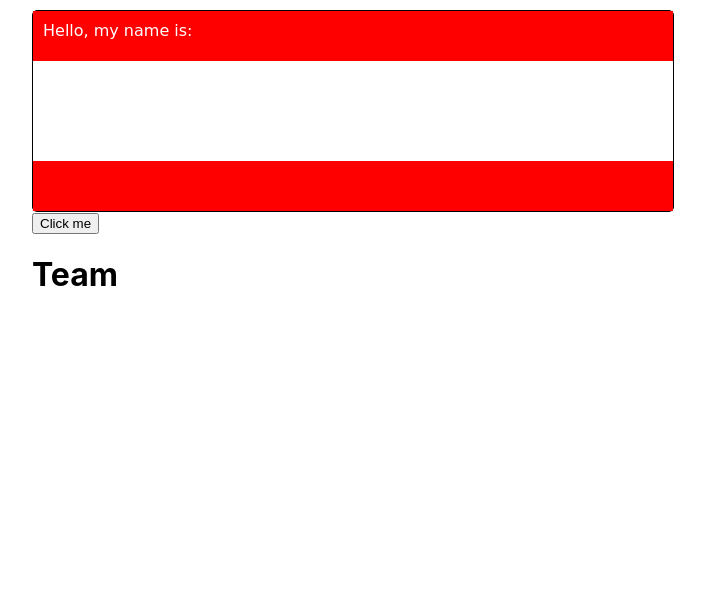
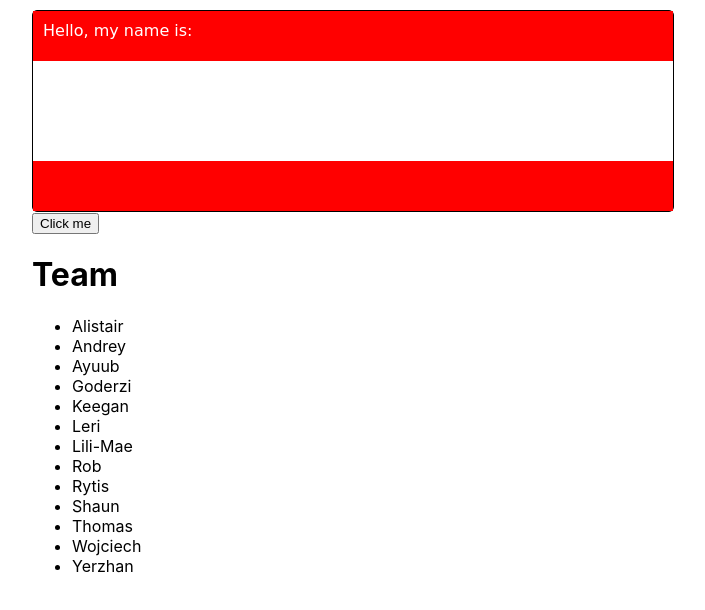
Before and after one commit to s-munsey/standup-randomiser, a React (Create React App) app: page / in a window 1280 px wide. Shown: the top 610 px of the page, without its empty margins (288-993 px from the left). Built offline with nearby package versions, Linux system fonts and the light colour scheme.

Commit message:
show team

```diff
--- a/src/App.js
+++ b/src/App.js
@@ -3,34 +3,50 @@ import "./App.css";
 import NameBadge from "./components/NameBadge";
 
 const team = [
-  "AP",
-  "AG",
-  "AD",
-  "GJ",
-  "KT",
-  "LB",
-  "LE",
-  "RL",
-  "RD",
-  "SM",
-  "TB",
-  "WD",
-  "YS",
+  "Alistair",
+  "Andrey",
+  "Ayuub",
+  "Goderzi",
+  "Keegan",
+  "Leri",
+  "Lili-Mae",
+  "Rob",
+  "Rytis",
+  "Shaun",
+  "Thomas",
+  "Wojciech",
+  "Yerzhan",
 ];
 
 const shuffled = shuffle(team);
 
 function App() {
   const [next, setNext] = useState("");
+
   return (
     <div className="container">
       <NameBadge name={next} />
-      <button onClick={() => setNext(shuffled.pop())}>Click me</button>
+      <button
+        onClick={() => {
+          if (shuffled.length > 0) {
+            setNext(shuffled.pop());
+          } else {
+            setNext("Fin");
+          }
+        }}
+      >
+        Click me
+      </button>
       <h1>Team</h1>
-      {}
+      <ul>{getListItems()}</ul>
     </div>
   );
 }
+
+const getListItems = () => {
+  const list = [...shuffled];
+  return list.sort().map((name) => <li>{name}</li>);
+};
 
 function shuffle(array) {
   let currentIndex = array.length,
```
